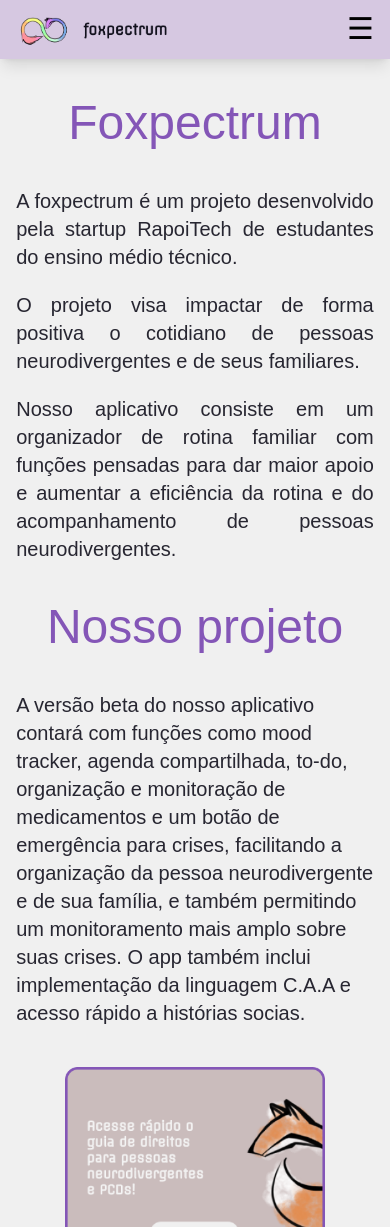
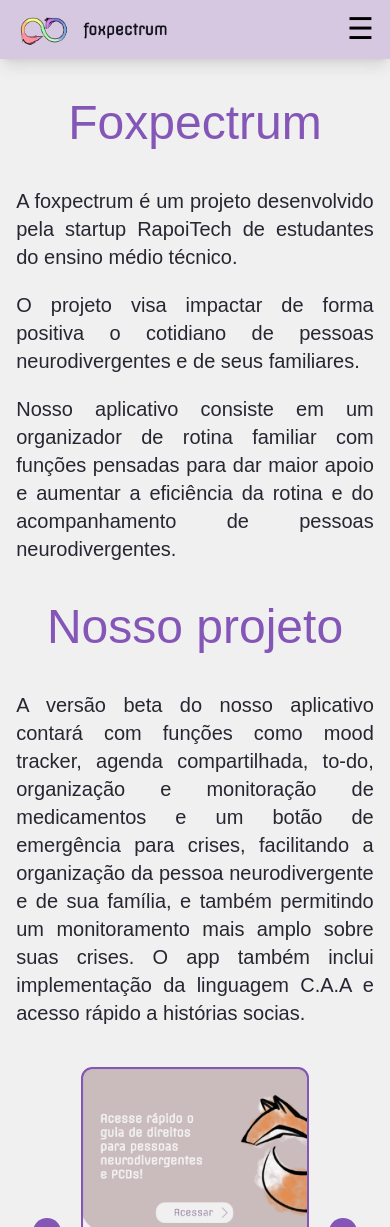
Before and after one commit to viudess/fox-site, a React (Vite) app: page / in a window 390 px wide. Shown: the top 1227 px of the page. Built offline with nearby package versions, Linux system fonts and the light colour scheme; a web font is replaced by a local one.

Commit message:
responsividade

```diff
--- a/src/components/Carrossel.jsx
+++ b/src/components/Carrossel.jsx
@@ -28,7 +28,7 @@
             <button onClick={goToPrevSlide} className="bg-tpg text-white p-2 rounded-full mr-5 h-10">
             &#9664;
             </button>
-            <div className="w-8/12 overflow-hidden">
+            <div className="lg:w-8/12 w-7/12 overflow-hidden">
             <div className="flex transition-transform duration-500" style={{ transform: `translateX(-${currentIndex * 100}%)` }}>
             {slides.map((slide) => (
                 <div key={slide.id} className="w-full flex-shrink-0">
--- a/src/pages/Projeto.jsx
+++ b/src/pages/Projeto.jsx
@@ -8,8 +8,8 @@
           Nosso projeto
         </h1>
       </div>
-      <div className="flex flex-col lg:flex-row lg:items-center lg:justify-center w-11/12 lg:w-10/12 md:mt-16 mt-10">
-        <div className="md:text-[30px] text-start text-xl md:leading-tight text-nav/90 lg:w-1/2">
+      <div className="flex flex-col lg:flex-row lg:items-center lg:justify-center w-11/12 md:w-10/12 md:mt-16 mt-10">
+        <div className="md:text-[30px] md:text-start text-justify text-xl md:leading-tight text-nav/90 lg:w-1/2">
           <p>
             A versão beta do nosso aplicativo contará com funções como mood
             tracker, agenda compartilhada, to-do, organização e monitoração
@@ -24,7 +24,7 @@
           <Carrossel />
         </div>
       </div>
-      <div className="lg:hidden flex justify-center mt-10">
+      <div className="lg:hidden flex justify-center lg:mt-10 md:mt-24 mt-10">
         <Carrossel />
       </div>
     </div>
```
